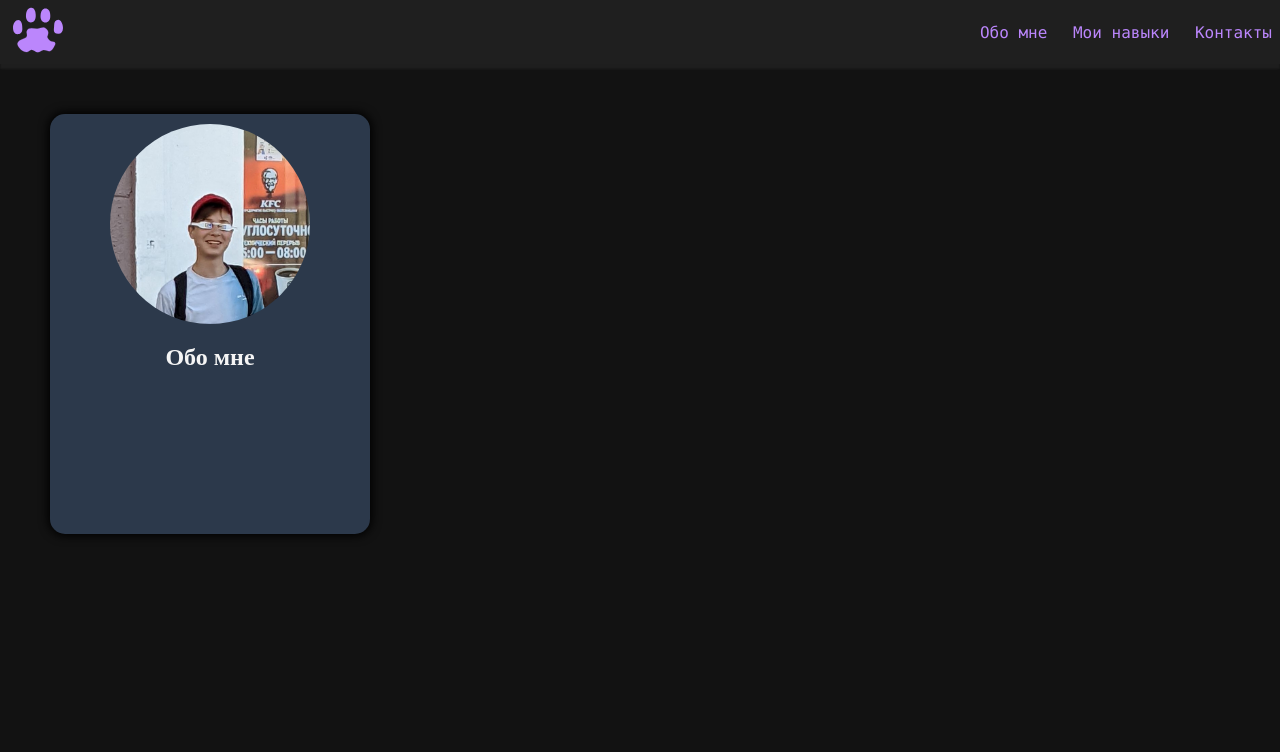
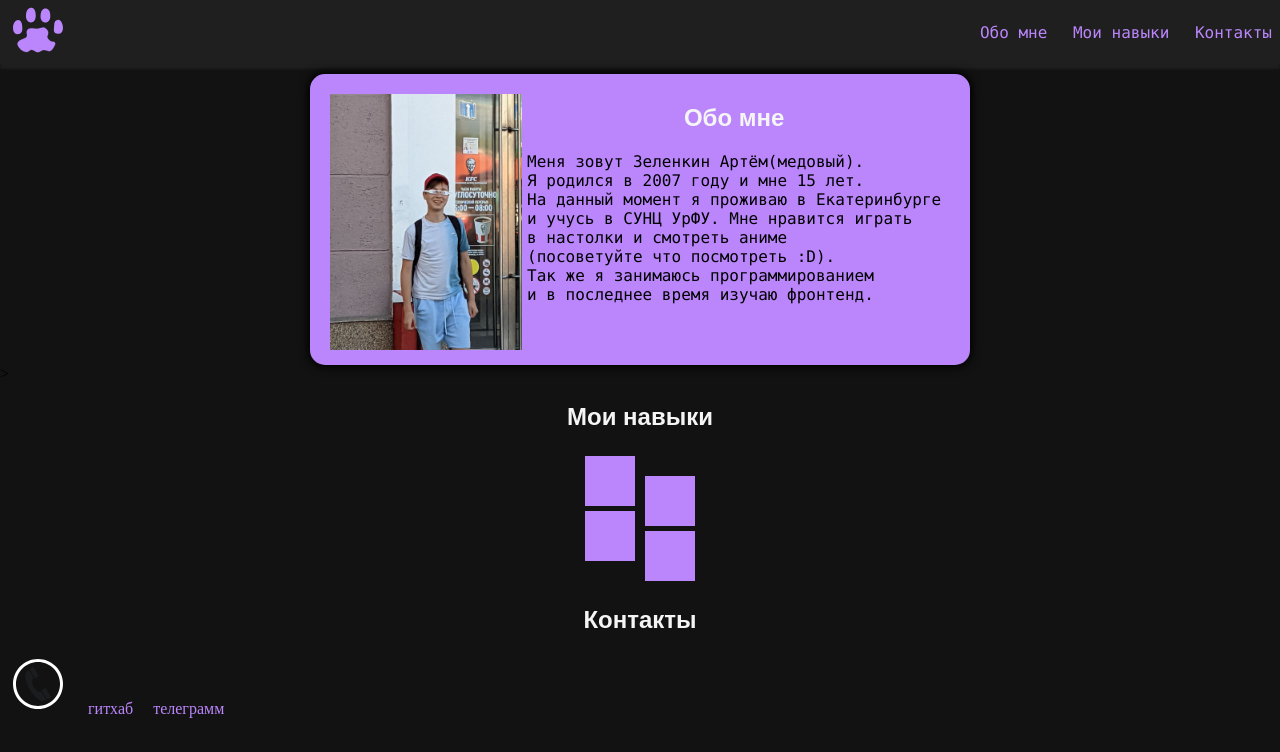
Before and after one commit to medovsq/-, a plain HTML site: page index.html in a window 1280 px wide. Drawn offline with Linux system fonts and the light colour scheme.

Commit message:
Add files via upload

```diff
--- a/index.html
+++ b/index.html
@@ -18,13 +18,36 @@
     </div>
     <section id="about">
         <div class="card">
-            <img src="/photo_2022-07-29_18-50-47.jpg" alt="Зеленкин Артём" class="cardphoto">
-            <h1>Обо мне</h1>
-            <p></p>
+            <img src="/photo_2022-07-29_18-50-45.jpg" alt="Зеленкин Артём" class="cardphoto">
+            <div>
+                <h1 class="title-font">Обо мне</h1>
+                <p class="font">Меня зовут Зеленкин Артём(медовый).<br>Я родился в 2007 году и мне 15 лет.<br>На данный момент я проживаю в Екатеринбурге<br>и учусь в СУНЦ УрФУ.
+                Мне нравится играть<br>в настолки и смотреть аниме<br>(посоветуйте что посмотреть :D).<br>Так же я занимаюсь программированием<br>и в последнее время изучаю фронтенд.</p>
+            </div>
+        </div>>
+    </section>
+    <section id="skills">
+        <div class="skils">
+            <h1 class="title-font">Мои навыки</h1>
+        <div class="blocks">
+            <div>
+                <div class="test"></div>
+                <div class="test"></div>
+            </div>
+            <div class="otstyp">
+                <div class="test"></div>
+                <div class="test"></div>
+            </div>
+        </div>
         </div>
     </section>
-    <section id="skills"></section>
-    <section id="contacts"></section>
+    <section id="contacts" class="information">
+        <h1 class="title-font">Контакты</h1>
+        <a href="#tel:+79002128335"><img src="/molumen_phone_icon.svg" alt="Телефон"></a>
+        <a href="https://github.com/medovsq">гитхаб</a>
+        <a href="https://t.me/medovsq">телеграмм</a>
+
+    </section>
 
 
 </body>
--- a/style.css
+++ b/style.css
@@ -24,26 +24,30 @@ body {
 }
 
 .card{
-    background-color: #2C394B;
-    width: 300px;
-    height: 400px;
-    margin: 50px;
+    background-color: #bb86fc;
+    width: 50%;
+    height: 80%;
+    margin: auto;
+    margin-top: 10px;
     border-radius: 15px;
     padding: 10px;
     box-shadow: 0 0 10px 2px black;
+    display: flex;
+    justify-content: flex-start;
 }
 
 .cardphoto {
     display: block;
-    height: 200px;
-    width: 200px;
-    margin: auto;
-    border-radius: 50%;
+    height: 70%;
+    width: 30%;
+    margin-left: 10px;
+    margin-top: 10px;
 }
 
 h1 {
+    display: block;
+    text-align: center;
     color: #F5F5F5;
-    text-align: center;
     font-size: 24px;
 }
 
@@ -62,3 +66,29 @@ h1 {
     margin-left: 8px;
     margin-right: 8px;
 }
+
+
+.information a, .information a:visited, .information a:active {
+    color: #BB86FC;
+    text-decoration: none;
+    margin-left: 8px;
+    margin-right: 8px;
+
+}
+
+.test {
+    height: 50px;
+    width: 50px;
+    background-color: #BB86FC;
+    margin: 5px;
+}
+
+.blocks{
+    display: flex;
+    justify-content: center;
+    height: 100%;
+}
+
+.otstyp {
+    margin-top: 20px;
+}
```
Also changed, not shown: molumen_phone_icon.svg (added), photo_2022-07-29_18-50-45.jpg (added).
